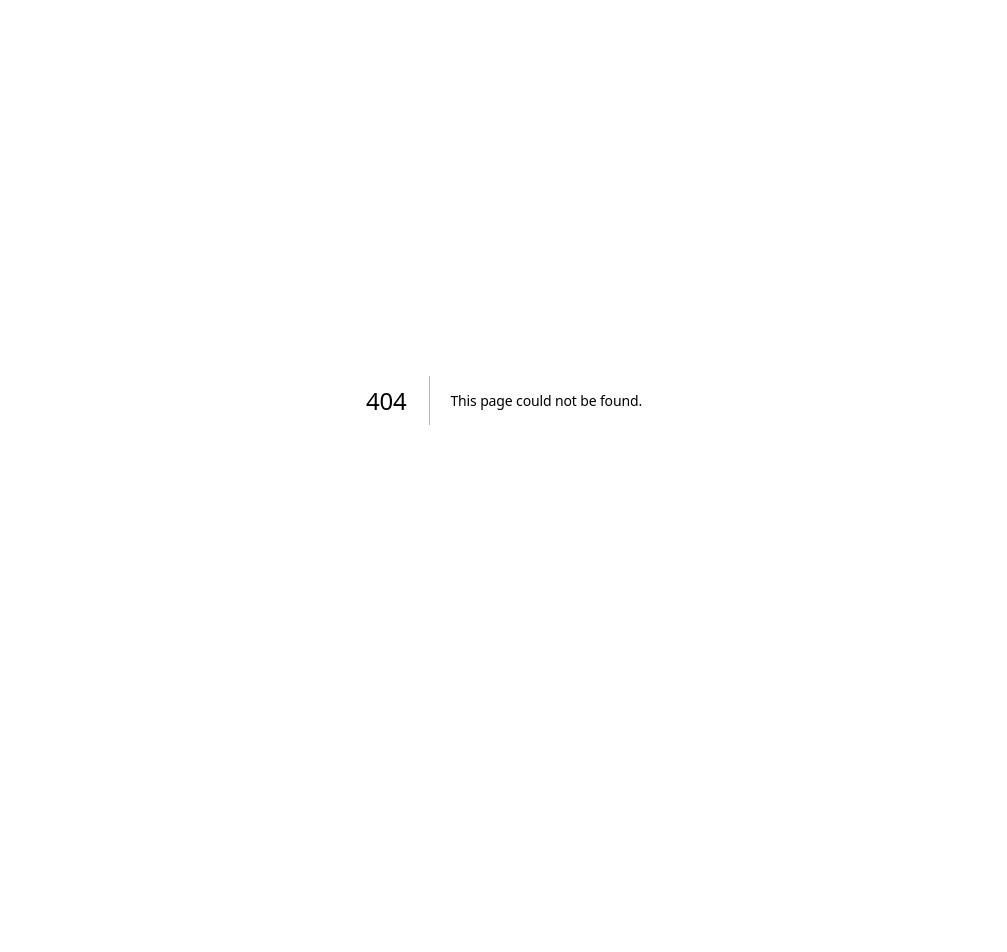
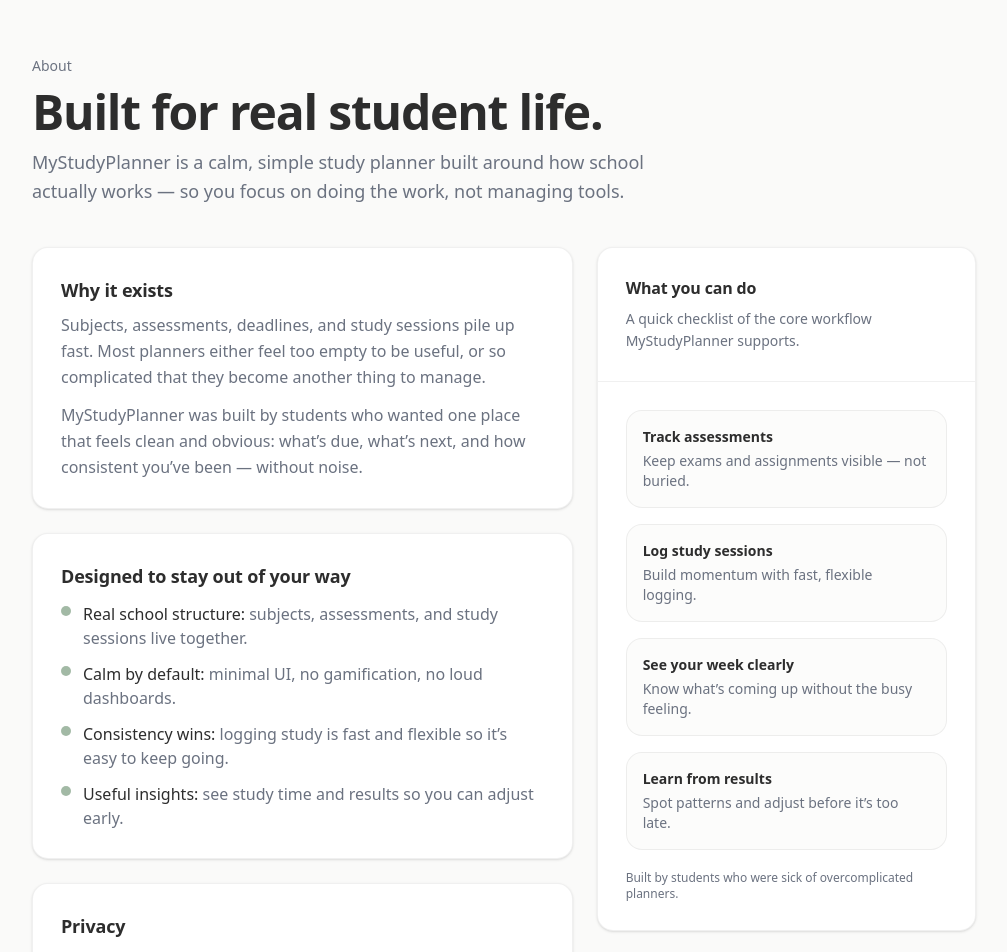
Before and after one commit to kaicrotty88/MyStudyPlanner, a Next.js app: page /about in a window 1280 px wide. Before the commit this address had no page. Shown: the top 952 px of the page, without its empty margins (136-1143 px from the left). Before the commit the page ends 800 px from the top, so only its background shows below. Built offline with nearby package versions, Linux system fonts and the light colour scheme.

Commit message:
about page in lading page

```diff
--- /dev/null
+++ b/app/about/layout.tsx
@@ -0,0 +1,11 @@
+import type { Metadata } from "next";
+
+export const metadata: Metadata = {
+  title: "About | MyStudyPlanner",
+  description:
+    "Learn why MyStudyPlanner was built and how it helps students plan study, assessments, and deadlines without clutter.",
+};
+
+export default function AboutLayout({ children }: { children: React.ReactNode }) {
+  return <>{children}</>;
+}
--- /dev/null
+++ b/app/about/page.tsx
@@ -0,0 +1,107 @@
+export default function AboutPage() {
+  return (
+    <main className="mx-auto max-w-5xl px-6 md:px-10 py-12 md:py-14">
+      {/* Header */}
+      <header className="space-y-3">
+        <p className="text-sm text-muted-foreground">About</p>
+        <h1 className="text-4xl md:text-5xl font-semibold tracking-tight text-foreground">
+          Built for real student life.
+        </h1>
+        <p className="max-w-2xl text-base md:text-lg text-muted-foreground leading-relaxed">
+          MyStudyPlanner is a calm, simple study planner built around how school actually works — so you focus
+          on doing the work, not managing tools.
+        </p>
+      </header>
+
+      {/* Content grid */}
+      <section className="mt-10 grid grid-cols-1 lg:grid-cols-12 gap-6">
+        {/* Main copy */}
+        <div className="lg:col-span-7 space-y-6">
+          <div className="rounded-2xl border border-border bg-card shadow-sm p-6 md:p-7">
+            <h2 className="text-lg font-semibold text-foreground">Why it exists</h2>
+            <p className="mt-2 text-sm md:text-base text-muted-foreground leading-relaxed">
+              Subjects, assessments, deadlines, and study sessions pile up fast. Most planners either feel too
+              empty to be useful, or so complicated that they become another thing to manage.
+            </p>
+            <p className="mt-3 text-sm md:text-base text-muted-foreground leading-relaxed">
+              MyStudyPlanner was built by students who wanted one place that feels clean and obvious:
+              what’s due, what’s next, and how consistent you’ve been — without noise.
+            </p>
+          </div>
+
+          <div className="rounded-2xl border border-border bg-card shadow-sm p-6 md:p-7">
+            <h2 className="text-lg font-semibold text-foreground">Designed to stay out of your way</h2>
+            <ul className="mt-3 space-y-3 text-sm md:text-base text-muted-foreground">
+              <li className="flex gap-3">
+                <span className="mt-1 h-2.5 w-2.5 rounded-full bg-primary/70 shrink-0" />
+                <span>
+                  <span className="text-foreground font-medium">Real school structure:</span> subjects,
+                  assessments, and study sessions live together.
+                </span>
+              </li>
+              <li className="flex gap-3">
+                <span className="mt-1 h-2.5 w-2.5 rounded-full bg-primary/70 shrink-0" />
+                <span>
+                  <span className="text-foreground font-medium">Calm by default:</span> minimal UI, no
+                  gamification, no loud dashboards.
+                </span>
+              </li>
+              <li className="flex gap-3">
+                <span className="mt-1 h-2.5 w-2.5 rounded-full bg-primary/70 shrink-0" />
+                <span>
+                  <span className="text-foreground font-medium">Consistency wins:</span> logging study is
+                  fast and flexible so it’s easy to keep going.
+                </span>
+              </li>
+              <li className="flex gap-3">
+                <span className="mt-1 h-2.5 w-2.5 rounded-full bg-primary/70 shrink-0" />
+                <span>
+                  <span className="text-foreground font-medium">Useful insights:</span> see study time and
+                  results so you can adjust early.
+                </span>
+              </li>
+            </ul>
+          </div>
+
+          <div className="rounded-2xl border border-border bg-card shadow-sm p-6 md:p-7">
+            <h2 className="text-lg font-semibold text-foreground">Privacy</h2>
+            <p className="mt-2 text-sm md:text-base text-muted-foreground leading-relaxed">
+              MyStudyPlanner is built with privacy in mind. You can explore with example data, and nothing is
+              sold or shared. The app only stores what it needs to work — nothing more.
+            </p>
+          </div>
+        </div>
+
+        {/* Side card */}
+        <aside className="lg:col-span-5">
+          <div className="rounded-2xl border border-border bg-card shadow-sm overflow-hidden">
+            <div className="p-6 md:p-7 border-b border-border">
+              <h2 className="text-base font-semibold text-foreground">What you can do</h2>
+              <p className="mt-2 text-sm text-muted-foreground leading-relaxed">
+                A quick checklist of the core workflow MyStudyPlanner supports.
+              </p>
+            </div>
+
+            <div className="p-6 md:p-7 space-y-4">
+              {[
+                { title: "Track assessments", desc: "Keep exams and assignments visible — not buried." },
+                { title: "Log study sessions", desc: "Build momentum with fast, flexible logging." },
+                { title: "See your week clearly", desc: "Know what’s coming up without the busy feeling." },
+                { title: "Learn from results", desc: "Spot patterns and adjust before it’s too late." },
+              ].map((x) => (
+                <div key={x.title} className="rounded-xl border border-border bg-background/60 p-4">
+                  <div className="text-sm font-semibold text-foreground">{x.title}</div>
+                  <div className="mt-1 text-sm text-muted-foreground">{x.desc}</div>
+                </div>
+              ))}
+
+              <div className="pt-1 text-xs text-muted-foreground">
+                Built by students who were sick of overcomplicated planners.
+              </div>
+            </div>
+          </div>
+        </aside>
+      </section>
+    </main>
+  );
+}
--- a/app/page.tsx
+++ b/app/page.tsx
@@ -154,6 +154,12 @@ export default async function Page() {
 
             <div className="flex items-center gap-4 text-xs">
               <Link
+                href="/about"
+                className="text-muted-foreground hover:text-foreground transition"
+              >
+                About
+              </Link>
+              <Link
                 href="/privacy"
                 className="text-muted-foreground hover:text-foreground transition"
               >
```
